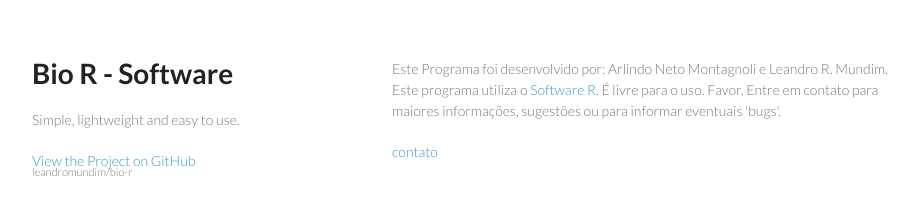
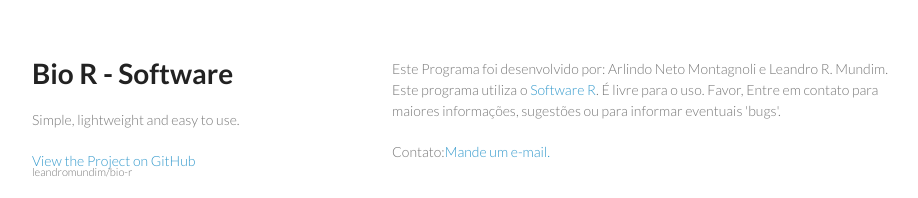
Before and after one commit to leandromundim/scheduling_ProOF, a plain HTML site: page index.html in a window 1280 px wide. Shown: the top 198 px of the page, without its empty margins (178-1096 px from the left). Drawn offline with Linux system fonts and the light colour scheme.

Commit message:
Update index.html

```diff
--- a/index.html
+++ b/index.html
@@ -24,7 +24,8 @@
       <section>
         <p>Este Programa foi desenvolvido por: Arlindo Neto Montagnoli e Leandro R. Mundim. Este programa utiliza o <a href="http://www.cran.r-project.org/">Software R</a>. É livre para o uso. Favor, Entre em contato para maiores informações, sugestões ou para informar eventuais 'bugs'. </p>
 
-        <a href="mailto:{{ arlindo@gmail.com}}" class="contact-button" itemprop="email">contato</a>
+        <p>Contato:<a href="mailto:arlindo@gmail.com?Subject=Hello%20again" target="_top">Mande um e-mail.</a>
+</p>
       </section>
       <footer>
         <p>This project is maintained by Arlindo Neto Montagnoli.</p>
```
